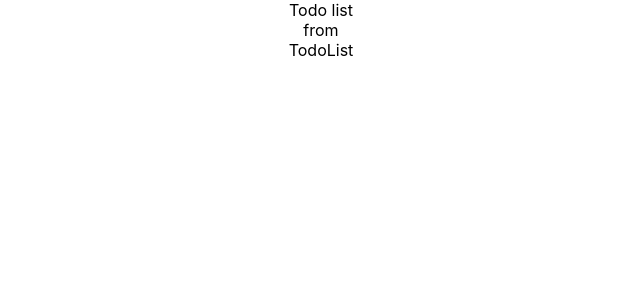
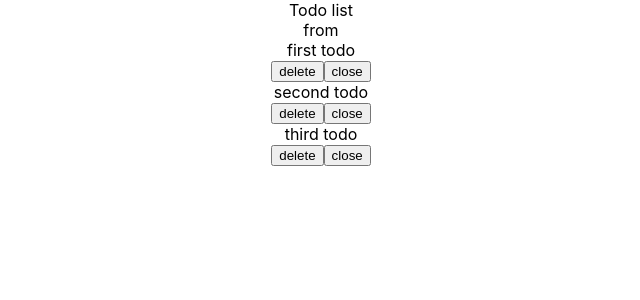
Before and after one commit to kittensgit/todo-list, a React (Create React App) app: page / in a window 1280 px wide. Shown: the top 300 px of the page, without its empty margins (319-959 px from the left). Built offline with nearby package versions, Linux system fonts and the light colour scheme.

Commit message:
useState, deleteTodo, statusTodo

```diff
--- a/src/App.js
+++ b/src/App.js
@@ -1,14 +1,34 @@
+import React, { useState } from 'react';
 import './App.css';
 import AddTodo from './Components/AddTodo/AddTodo';
 import Header from './Components/Header/Header';
 import TodoList from './Components/TodoList/TodoList';
 
 function App() {
+
+  const [todo, setTodo] = useState([
+    {
+      id: 1,
+      title: 'first todo',
+      status: true
+    },
+    {
+      id: 2,
+      title: 'second todo',
+      status: true
+    },
+    {
+      id: 3,
+      title: 'third todo',
+      status: false
+    },
+  ])
+
   return (
     <div className="App">
       <Header />
-      <AddTodo />
-      <TodoList/>
+      <AddTodo  todo={todo} setTodo={setTodo}/>
+      <TodoList todo={todo} setTodo={setTodo}/>
     </div>
   );
 }
--- a/src/Components/TodoList/TodoList.js
+++ b/src/Components/TodoList/TodoList.js
@@ -1,7 +1,33 @@
 import React from 'react'
 
-export default function TodoList() {
+export default function TodoList({ todo, setTodo }) {
+
+    function deleteTodo(id) {
+        let newTodo = [...todo].filter(item=>item.id!==id)
+        setTodo(newTodo)
+    }
+
+    function statusTodo(id) {
+        let newTodo = [...todo].filter(item=>{
+            if(item.id == id) {
+                item.status = !item.status
+            }
+            return item
+        })
+        setTodo(newTodo)
+    }
+
     return (
-        <div>TodoList</div>
+        <div>
+            {
+                todo.map(item => (
+                    <div key={item.id}>
+                        <div>{item.title}</div>
+                        <button onClick={() => deleteTodo(item.id)}>delete</button>
+                        <button onClick={() => statusTodo(item.id)}>close</button>
+                    </div>
+                ))
+            }
+        </div>
     )
 }
```
